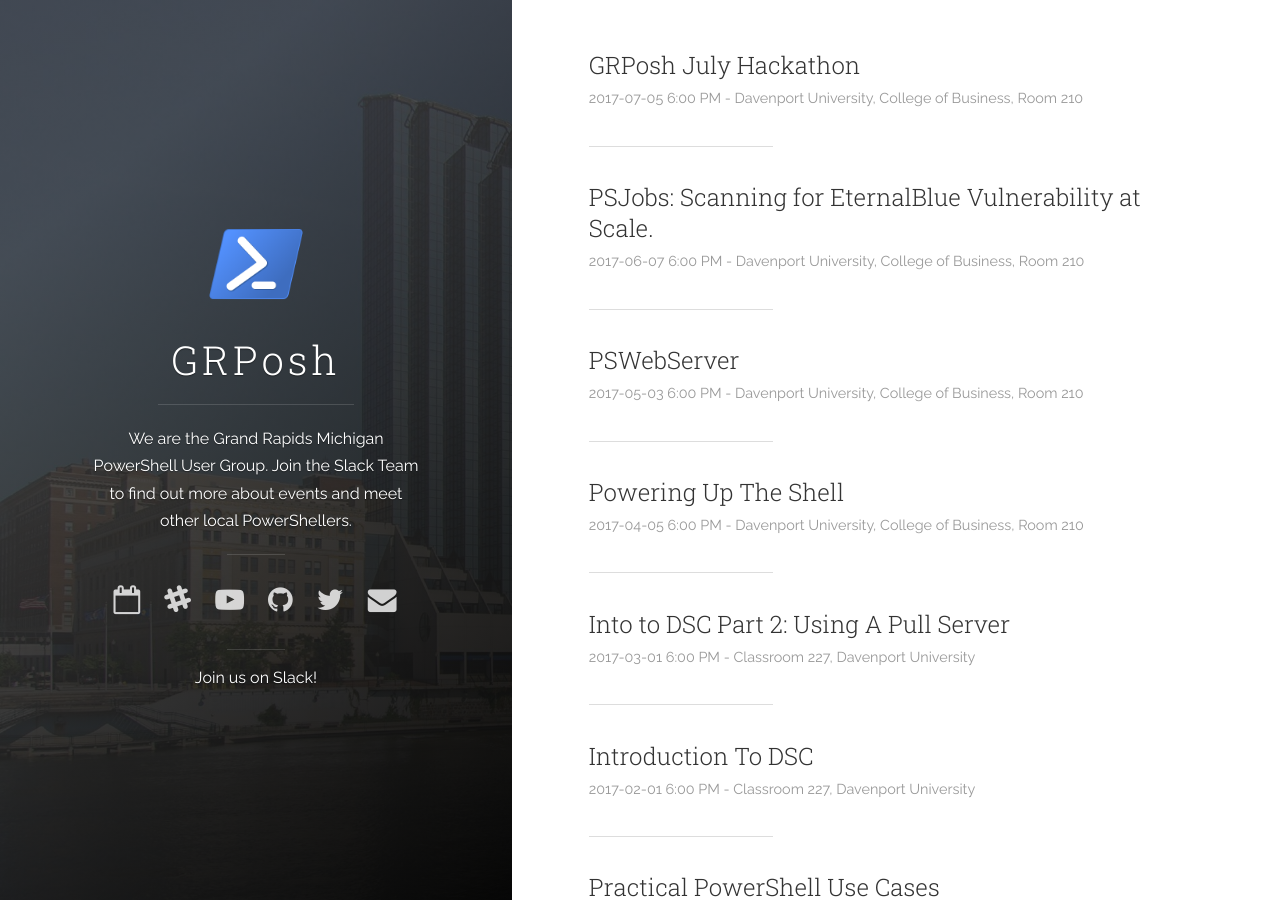
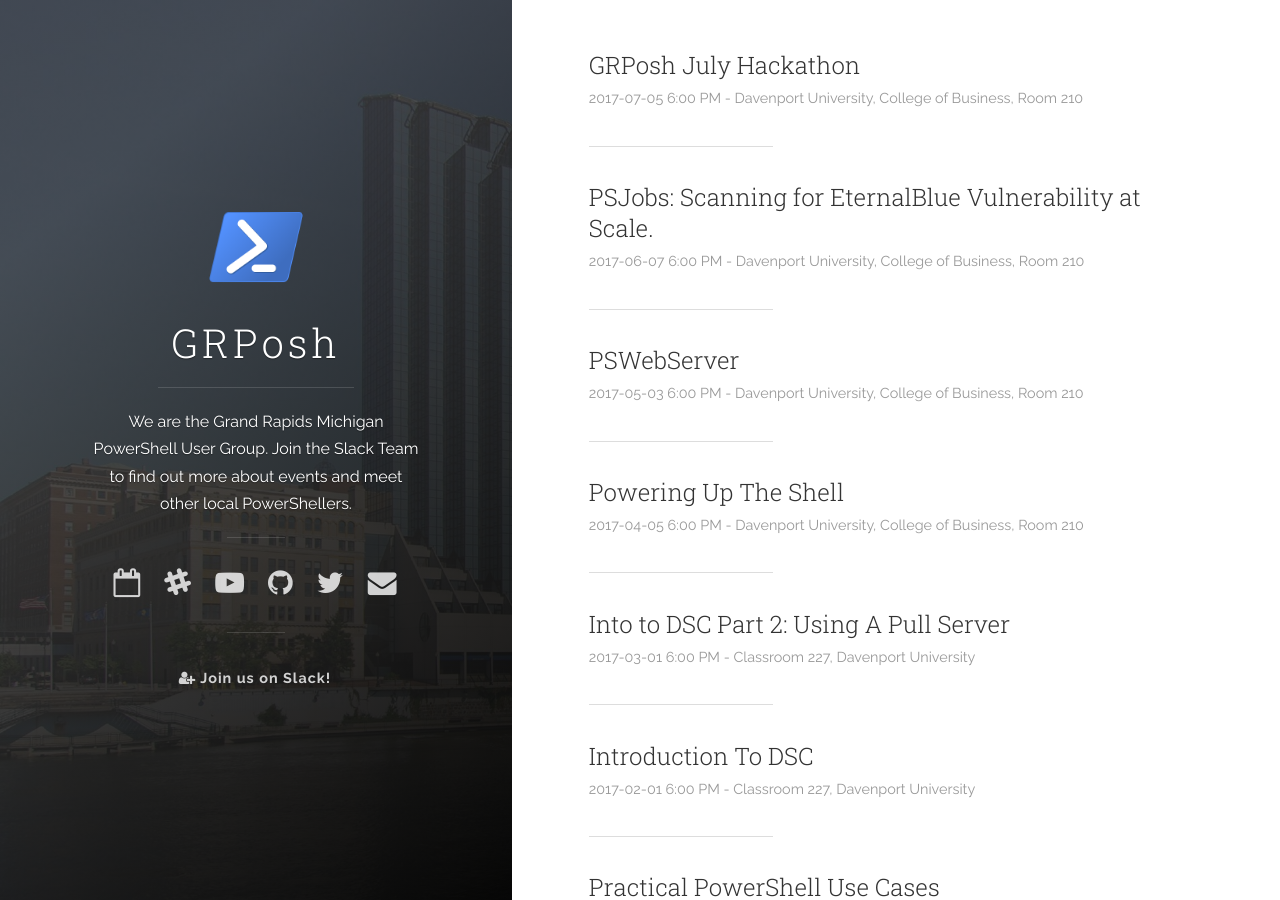
Before and after one commit to GRPosh/GRPosh.github.io, a Jekyll site: the page built from index.html, in a window 1280 px wide and 900 px high. Built offline with Jekyll 4.4.1, drawn with Linux system fonts in a browser that asks for light colours; nearby versions of some CDN libraries; the list of posts is cut into pages by our own code.

Commit message:
Added icon to Slack join up.

```diff
--- a/_includes/header.html
+++ b/_includes/header.html
@@ -26,6 +26,7 @@
               <li class="navigation__item">
                 <a href="{{ site.baseurl }}#events" title="{{ site.author.name }} Events" class="events-button">
                   <i class="fa fa-calendar-o fa-2x"></i>
+                  <span class="label">Events</span>
                 </a>
               </li>
 
@@ -80,8 +81,14 @@
           <hr class="panel-cover__divider panel-cover__divider--secondary">
 
         </div>
-
-        <a target="_blank" href="https://goo.gl/forms/9LFrz4wRWMrrG32i1">Join us on Slack!</a>
+        {% if site.author.slack_team %}
+        <!-- Join Slack -->
+        <li class="navigation__item">
+          <a class="btn btn-default btn-sm" href="https://goo.gl/forms/9LFrz4wRWMrrG32i1" title="Join {{ site.author.name }} on Slack!" target="_blank">
+            <i class="fa fa-user-plus"></i> Join us on Slack!
+          </a>
+        </li>
+        {% endif %}
 
       </div>
 
```
